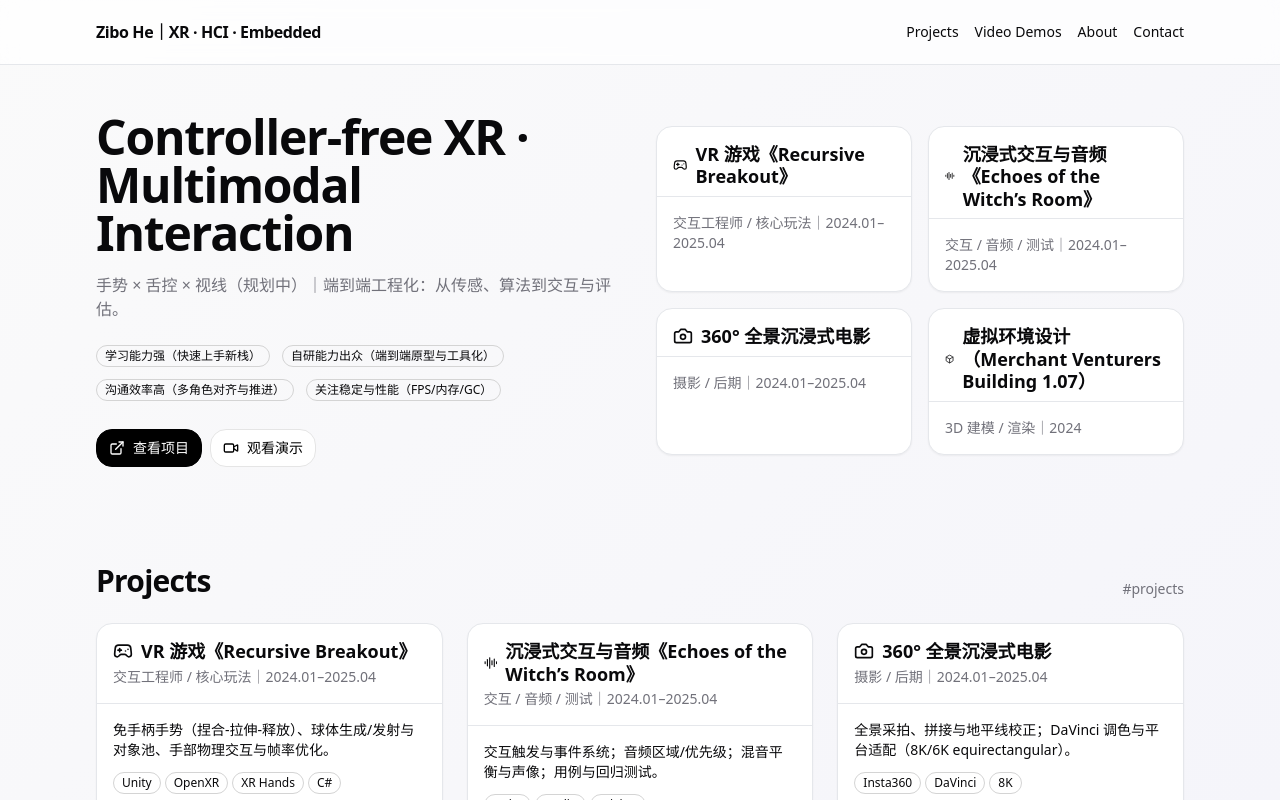
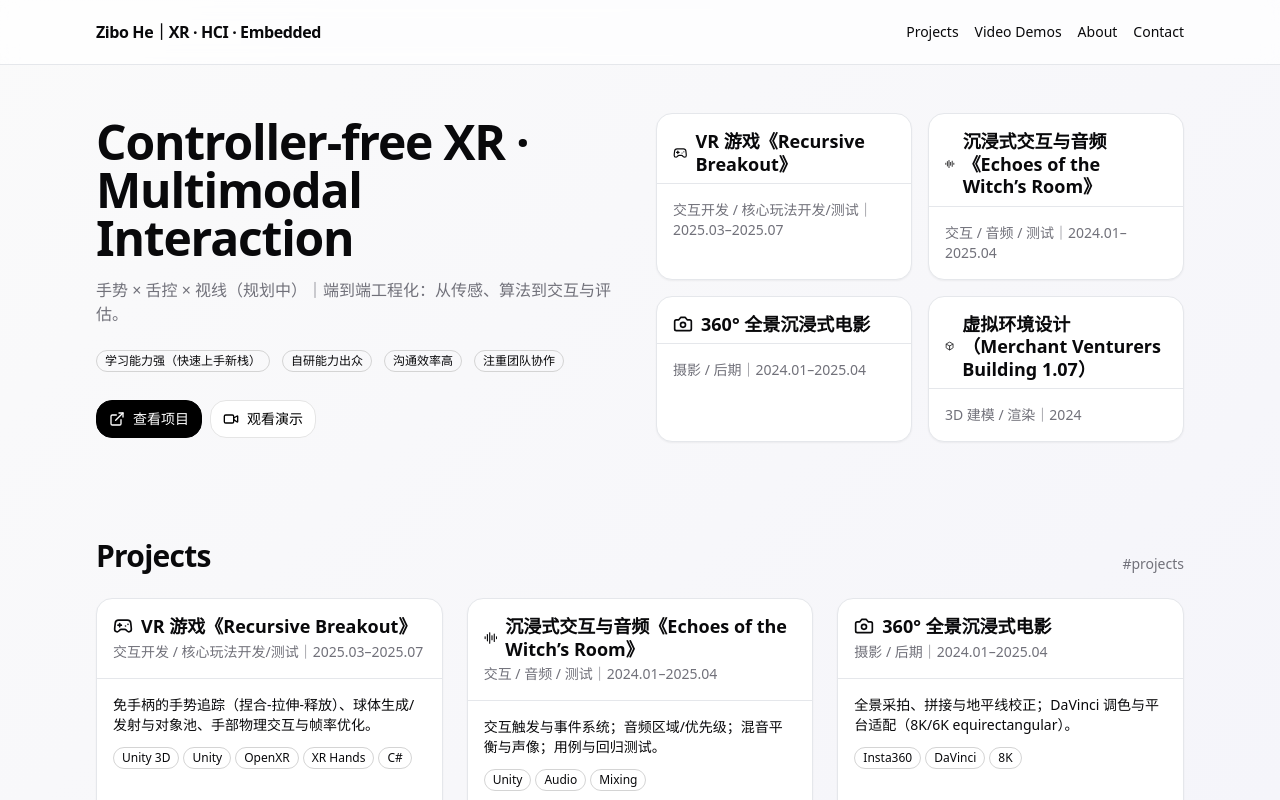
Before and after one commit to SuGar-456/Introduction-Page, a Next.js app: page / in a window 1280 px wide. Shown: the top 800 px of the page. Built offline with nearby package versions, Linux system fonts and the light colour scheme.

Commit message:
Update page.tsx

```diff
--- a/app/page.tsx
+++ b/app/page.tsx
@@ -8,26 +8,26 @@ import { Button } from '@/components/ui/button'
 import { Badge } from '@/components/ui/badge'
 
 const socials = [
-  { icon: <Github className="h-4 w-4" />, label: "GitHub", href: "https://github.com/your-handle" },
-  { icon: <Mail className="h-4 w-4" />, label: "Email", href: "mailto:you@example.com" },
+  { icon: <Github className="h-4 w-4" />, label: "GitHub", href: "https://github.com/SuGar-456" },
+  { icon: <Mail className="h-4 w-4" />, label: "Email", href: "ne24584@bristol.ac.uk" },
   { icon: <Globe className="h-4 w-4" />, label: "Google Scholar / Personal Site", href: "https://scholar.google.com/" },
 ]
 
 const highlights = [
   "学习能力强（快速上手新栈）",
-  "自研能力出众（端到端原型与工具化）",
-  "沟通效率高（多角色对齐与推进）",
-  "关注稳定与性能（FPS/内存/GC）",
+  "自研能力出众",
+  "沟通效率高",
+  "注重团队协作",
 ]
 
 const projects = [
   {
     title: "VR 游戏《Recursive Breakout》",
-    role: "交互工程师 / 核心玩法",
-    period: "2024.01–2025.04",
-    tags: ["Unity", "OpenXR", "XR Hands", "C#"],
+    role: "交互开发 / 核心玩法开发/测试",
+    period: "2025.03–2025.07",
+    tags: ["Unity 3D", "Unity","OpenXR", "XR Hands", "C#"],
     icon: <Gamepad2 className="h-5 w-5" />,
-    desc: "免手柄手势（捏合-拉伸-释放）、球体生成/发射与对象池、手部物理交互与帧率优化。",
+    desc: "免手柄的手势追踪（捏合-拉伸-释放）、球体生成/发射与对象池、手部物理交互与帧率优化。",
     demo: "https://your-video-link.example/vr-demo",
   },
   {
```
